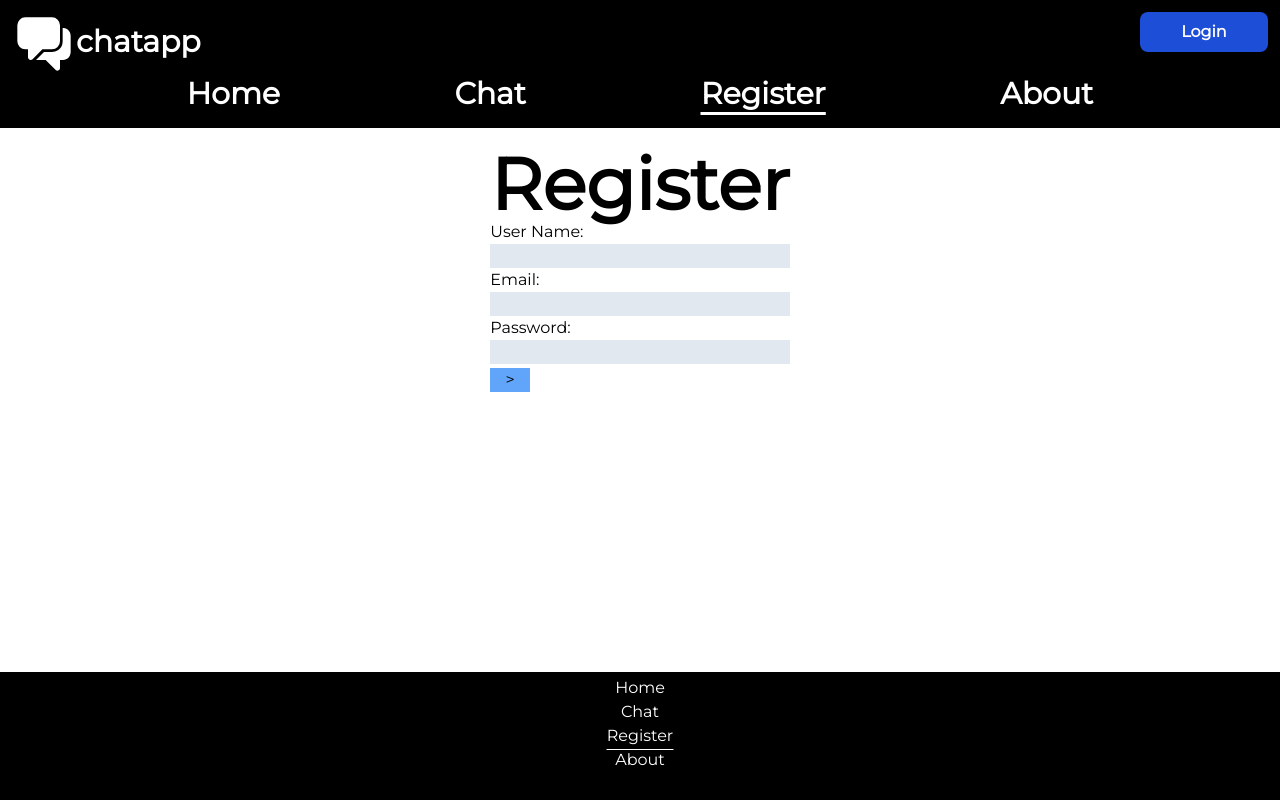
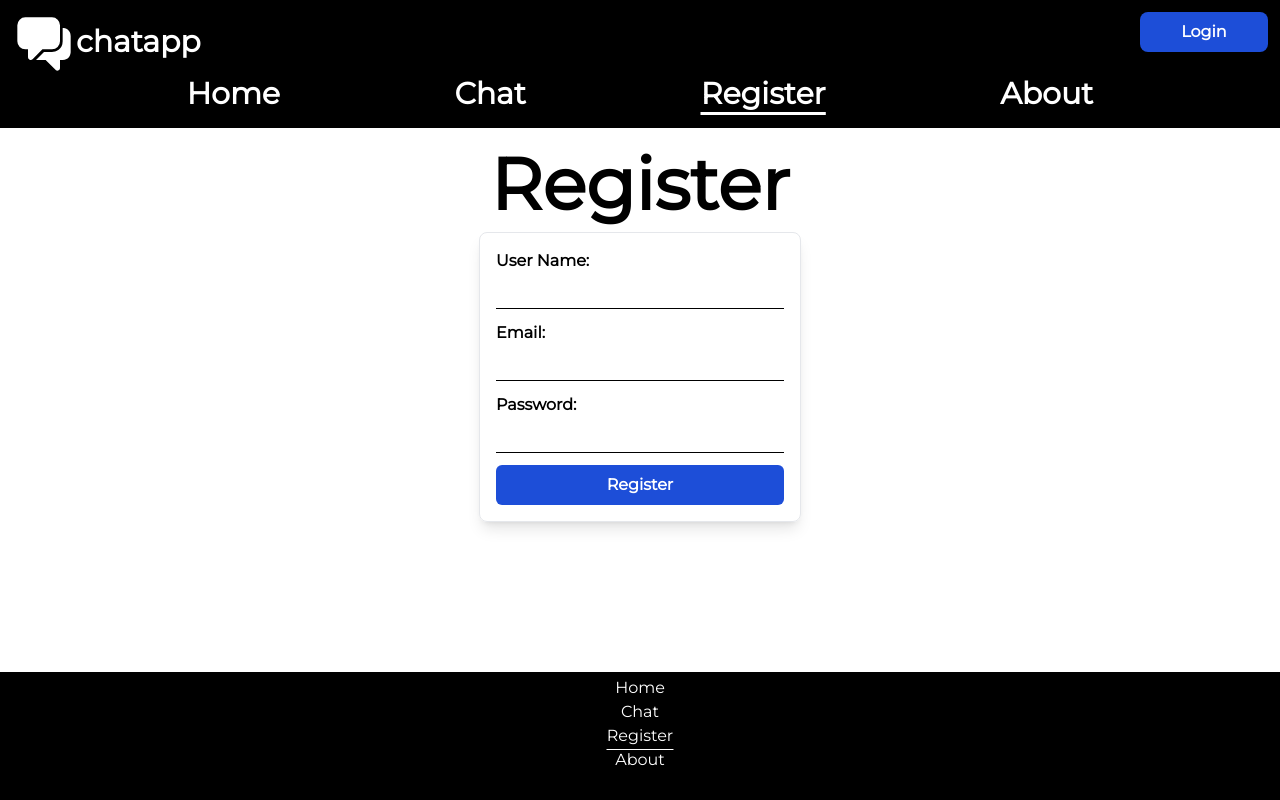
Before and after one commit to jakobpalmborg/chat, a Nuxt app in the folder chat-frontend/: page /register in a window 1280 px wide. Built offline with nearby package versions, Linux system fonts and the light colour scheme; no server answers.

Commit message:
css for register and login

```diff
--- a/chat-frontend/components/Btn.vue
+++ b/chat-frontend/components/Btn.vue
@@ -1,3 +1,9 @@
 <template>
-    <button class="w-10 bg-blue-400 ">></button>
+  <button class="bg-blue-700 text-white rounded-md h-10">{{props.text}}</button>
 </template>
+
+<script setup>
+const props = defineProps({
+  text: String,
+});
+</script>
--- a/chat-frontend/components/LoginAndRegister.vue
+++ b/chat-frontend/components/LoginAndRegister.vue
@@ -1,5 +1,5 @@
 <template>
-  <div>
+  <div class="border font-bold text-md p-4 rounded-lg shadow-lg m-3">
     <form @submit.prevent="onRegisterOrLogin" class="flex flex-col">
       <label v-if="$route.name === 'register'" for="username">User Name:</label>
       <input
@@ -8,18 +8,25 @@
         type="text"
         required
         id="username"
-        class="bg-slate-200"
+        class="mb-3 h-9 border border-black border-t-0 border-l-0 border-r-0 w-72 p-1"
       />
       <label for="email">Email:</label>
-      <input v-model="email" type="email" required class="bg-slate-200" />
+      <input
+        v-model="email"
+        type="email"
+        required
+        class="mb-3 h-9 border border-black border-t-0 border-l-0 border-r-0 w-72 p-1"
+      />
       <label for="password">Password:</label>
       <input
         v-model="password"
         type="password"
         required
-        class="bg-slate-200 mb-1"
+        class="mb-3 h-9 border border-black border-t-0 border-l-0 border-r-0 w-72 p-1"
       />
-      <Btn />
+
+      <Btn v-if="$route.name === 'register'" text="Register"/>
+      <Btn v-else text="Login" />
     </form>
   </div>
 </template>
--- a/chat-frontend/components/MessageForUserNotLoggedIn.vue
+++ b/chat-frontend/components/MessageForUserNotLoggedIn.vue
@@ -1,8 +1,8 @@
 <template>
   <div>
-    <p class="block">
-      <nuxt-link to="/login">LOGIN</nuxt-link> or
-      <nuxt-link to="/register">REGISTER</nuxt-link> an account to start chat.
+    <p class="block text-lg ">
+      <nuxt-link class="font-bold hover:opacity-85" to="/login">LOGIN</nuxt-link> or
+      <nuxt-link class="font-bold hover:opacity-85" to="/register">REGISTER</nuxt-link> an account to start chat.
     </p>
   </div>
 </template>
```
